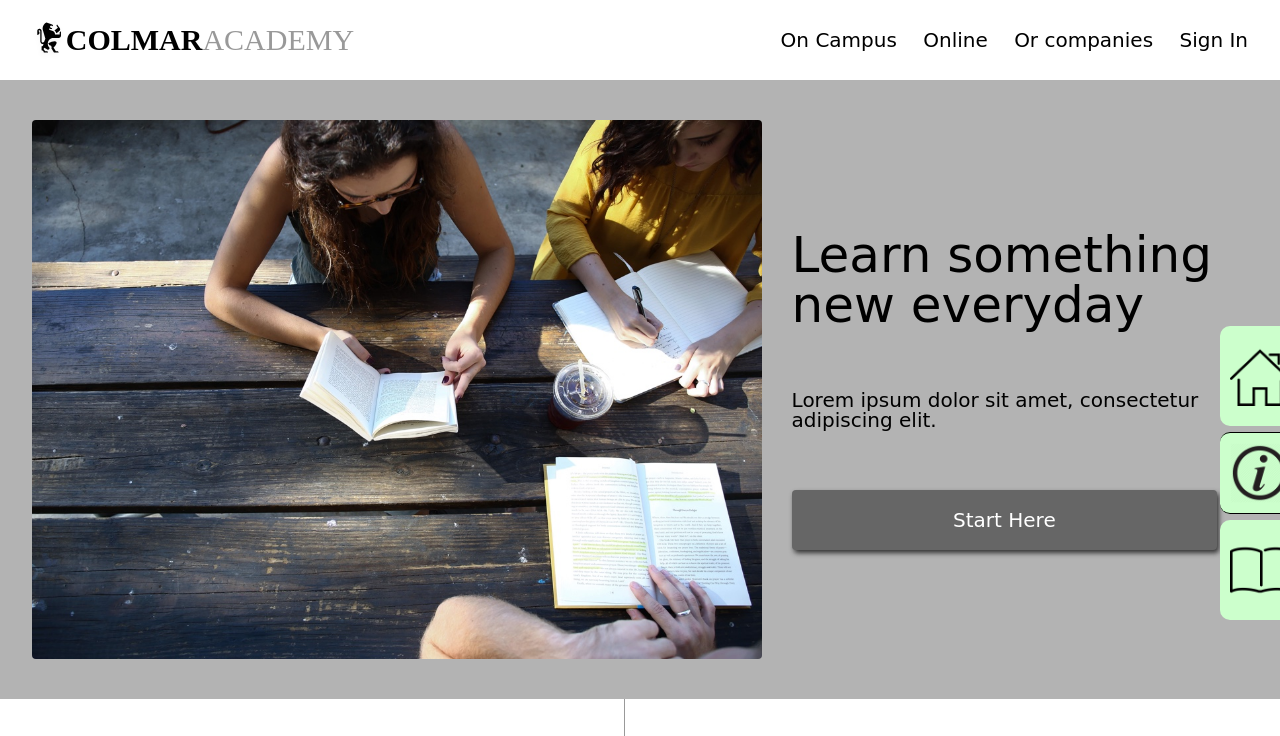
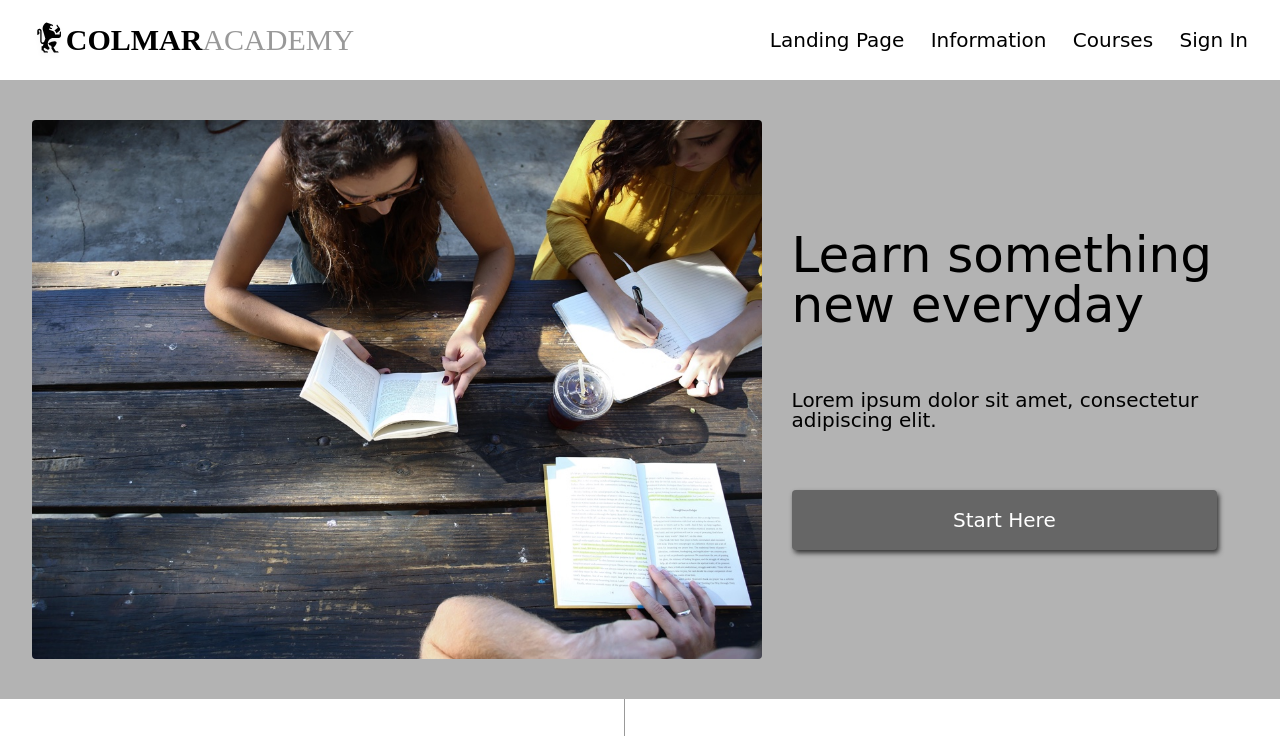
Before and after one commit to Lino09/colmar_cademy, a plain HTML site: page index.html in a window 1280 px wide. Shown: the top 736 px of the page. Drawn offline with Linux system fonts and the light colour scheme; a web font is replaced by a local one.

Commit message:
position fixed headbar

```diff
--- a/index.html
+++ b/index.html
@@ -17,13 +17,14 @@
     <div class="centrado">
       <div id="banner">
         <div id="headlogo">
-          <img src="./resources/images/ic-logo.svg" alt="colmar academy logo" />
+          <img src="./resources/images/ic-logo.svg" alt="colmar academy logo"  />
           <span><h2><strong>COLMAR</strong>ACADEMY</h2></span>
         </div>
         <nav class="headnav">
-          <span><a href="#">On Campus</a></span>
-          <span><a href="#">Online</a></span>
-          <span><a href="#">Or companies</a></span>
+          <span><a href="#starting">Landing Page</a></span>
+
+          <span><a href="#infos">Information</a></span>
+          <span><a href="#courses">Courses</a></span>
           <span><a href="#">Sign In</a></span>
         </nav>
       </div>
@@ -31,7 +32,7 @@
   </header>
   <!--                         CONTENT                            -->
   <!--                         FIRST PART                         -->
-  <div class="content grray">
+  <div class="content grray" id="starting">
     <div class="centrado">
       <div class="contenido unapar">
         <img src="./resources/images/banner.jpg" alt="studying girls" />
@@ -46,11 +47,11 @@
     </div>
   </div>
   <!--                         SECOND PART                     -->
-  <div class="content">
+  <div class="content" id="infos">
     <div class="centrado">
       <div class="contenido">
         <div class="izquierda">
-          <img id="secondp" src="./resources/images/information-main.jpg" alt="studying hard guy" />
+          <img src="./resources/images/information-main.jpg" alt="studying hard guy" />
           <h1>It doesn't hurt to keep practicing</h1>
           <p class="otherside">
             Curabitur ullamcorper ultricies nisi. Nam eget dui. Etiam rhoncus. Maecenas tempus, tellus eget condimentum rhoncus, sem quam semper libero, sit amet adipiscing sem neque sed ipsum.
@@ -187,8 +188,12 @@
 <footer>
 
 </footer>
+<!-- practice -->
+<!-- practice -->
+<!-- practice -->
+<!-- practice -->
+<!--
 <nav class="sidebar">
-
   <div class="siderow arriba">
     <div class="startpage side">
       <img src="./resources/images/home.png" />
@@ -207,7 +212,9 @@
       <span><a href="#remolacha">Go to Courses Section</a></span>
     </div>
     </div>
-</nav>
+</nav> -->
+<!-- practice -->
+
 </body>
 
 </html>
--- a/resources/css/index.css
+++ b/resources/css/index.css
@@ -19,7 +19,6 @@ a{
 .centrado{
   width: 95%;
   margin: 0 auto;
-  /* border: 1px solid black; */
 }
 strong{
   font-weight: 700;
@@ -51,11 +50,9 @@ span:last-child{
           flex-grow: 1;
 }
 #headlogo img{
-  height: 40px;
   height: 2rem;
 }
 header{
-  height: 80px;
   height: 4rem;
   display: -webkit-box;
   display: -ms-flexbox;
@@ -66,6 +63,14 @@ header{
   -ms-flex-line-pack: center;
       align-content: center;
 }
+  header{
+    width: 100%;
+    height: 4rem;
+    background-color: white;
+    position: fixed;
+    top: 0;
+    z-index: 3;
+  }
 /*                           CONTENT                                 */
 .content{
   width: 100%;
@@ -88,6 +93,7 @@ header{
 }
 
 .unapar{
+  margin-top: 4rem;
   -webkit-box-align: center;
       -ms-flex-align: center;
               -ms-grid-row-align: center;
@@ -267,7 +273,7 @@ transition: all 0.5s ease 0s;
 /* practice */
 /* practice */
 /* practice */
-.sidebar {
+/* .sidebar {
   -webkit-box-orient: vertical;
   -webkit-box-direction: normal;
       -ms-flex-direction: column;
@@ -365,6 +371,7 @@ transition: all 0.5s ease 0s;
 }
 .arriba:hover img{
   display: none;
-}
+} */
+/* practice */
 
-/* practice */
+/* Maaahn that was hard and i wasnt convinced */
```
